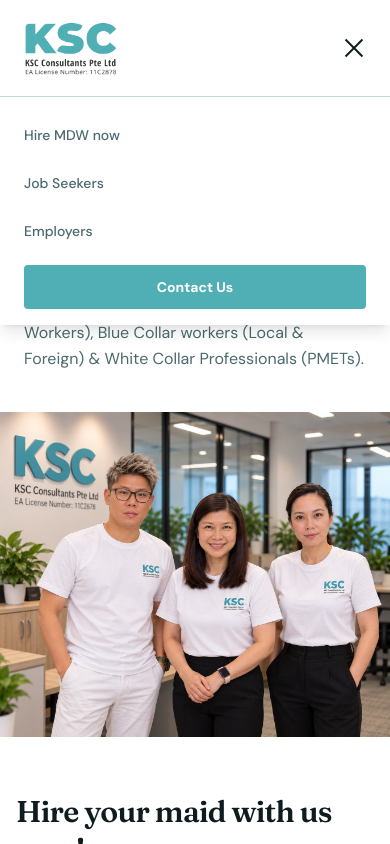
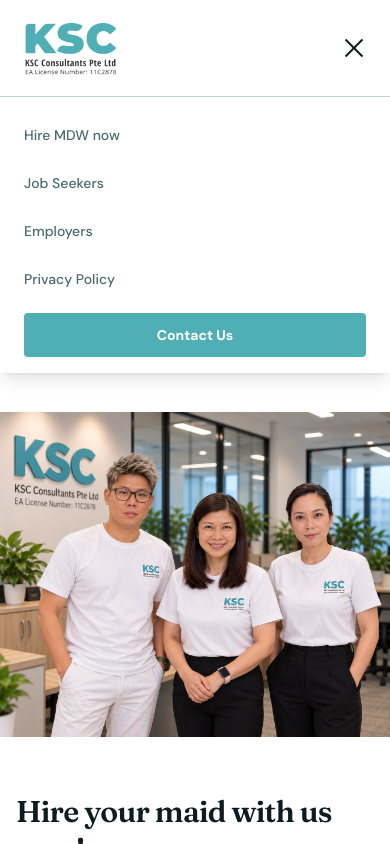
Before and after one commit to FindJobs-Pte-Ltd/ksc-website, a Next.js app: page / in a window 390 px wide. Both pictures are taken after a click on the button "Open menu". Shown: the top 844 px of the page. Built offline with nearby package versions, Linux system fonts and the light colour scheme.

Commit message:
fix: add privacy policy link to mobile menu

```diff
--- a/app/components/Navbar.tsx
+++ b/app/components/Navbar.tsx
@@ -105,6 +105,13 @@
             );
           })}
           <Link
+            href="/privacy-policy"
+            onClick={() => setIsOpen(false)}
+            className={`py-3 text-sm font-medium ${pathname === "/privacy-policy" ? "text-primary" : "text-muted-dark"}`}
+          >
+            Privacy Policy
+          </Link>
+          <Link
             href="/contact"
             onClick={() => setIsOpen(false)}
             className="mt-2 rounded bg-primary px-4 py-3 text-center text-sm font-bold text-white transition-colors duration-200 hover:bg-muted-dark"
```
